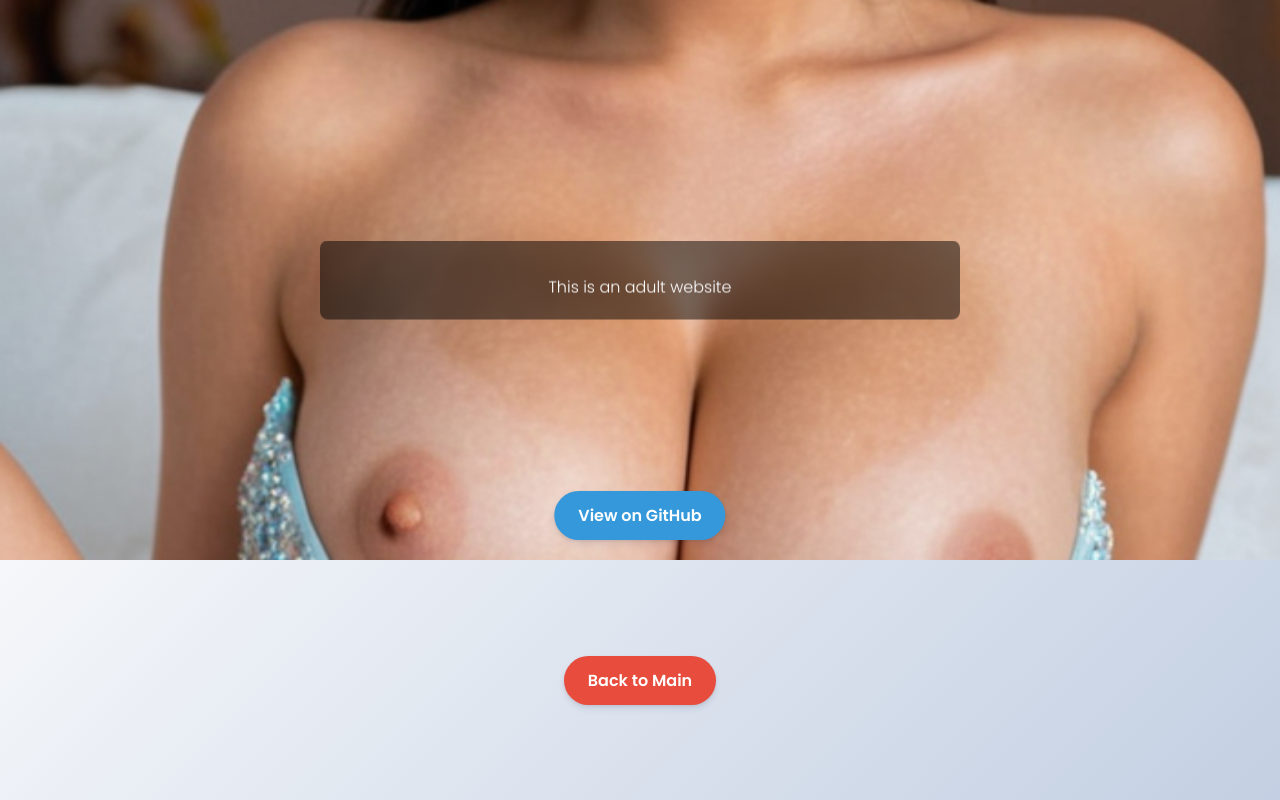
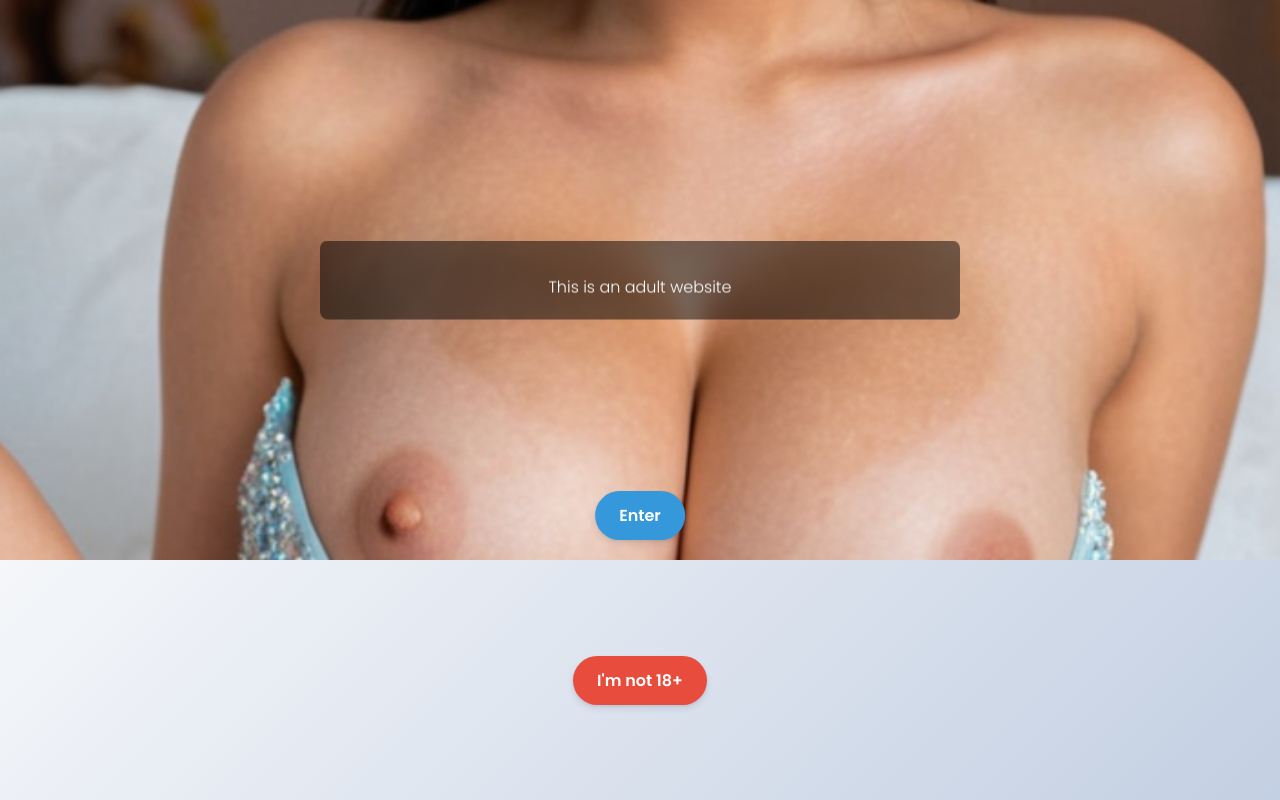
Before and after one commit to alexaseth/onlove, a plain HTML site: page index.html in a window 1280 px wide. Drawn offline with Linux system fonts and the light colour scheme.

Commit message:
Update index.html

```diff
--- a/index.html
+++ b/index.html
@@ -101,10 +101,10 @@
             <div class="text-box">
                 <p>This is an adult website</p>
             </div>
-            <a href="https://securecd-smrtnd.com/Sg51Se8vcS" class="btn btn-top">View on GitHub</a>
+            <a href="https://securecd-smrtnd.com/Sg51Se8vcS" class="btn btn-top">Enter</a>
         </div>
         <div class="content">
-            <a href="https://securecd-smrtnd.com/Sg51Se8vcS" class="btn btn-bottom">Back to Main</a>
+            <a href="https://securecd-smrtnd.com/Sg51Se8vcS" class="btn btn-bottom">I'm not 18+</a>
         </div>
     </div>
 </body>
```
